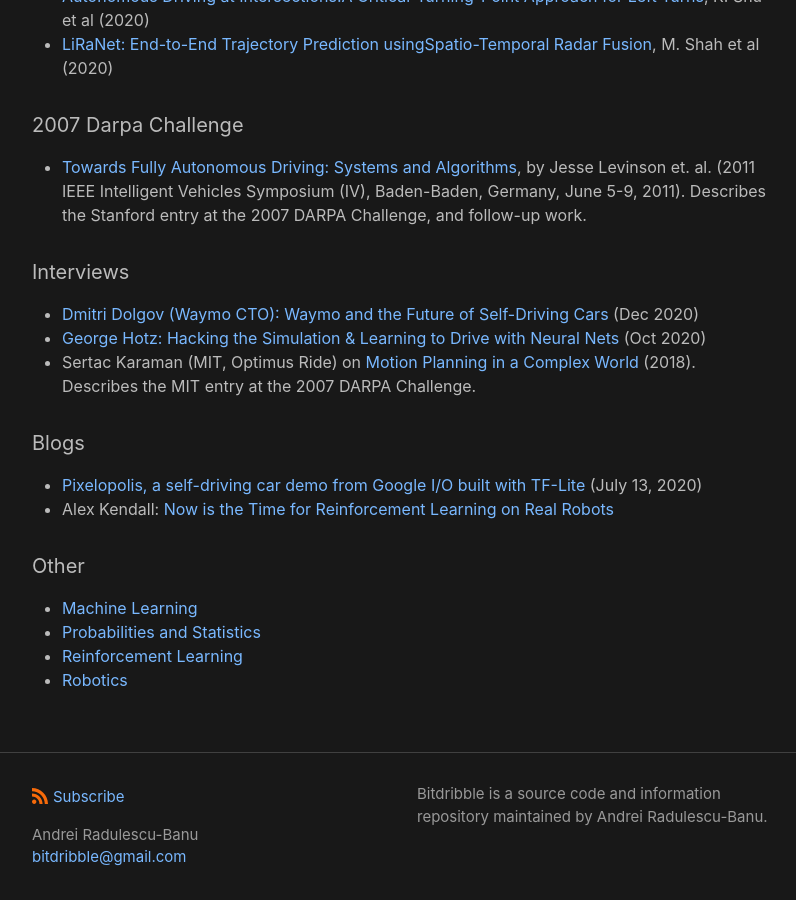
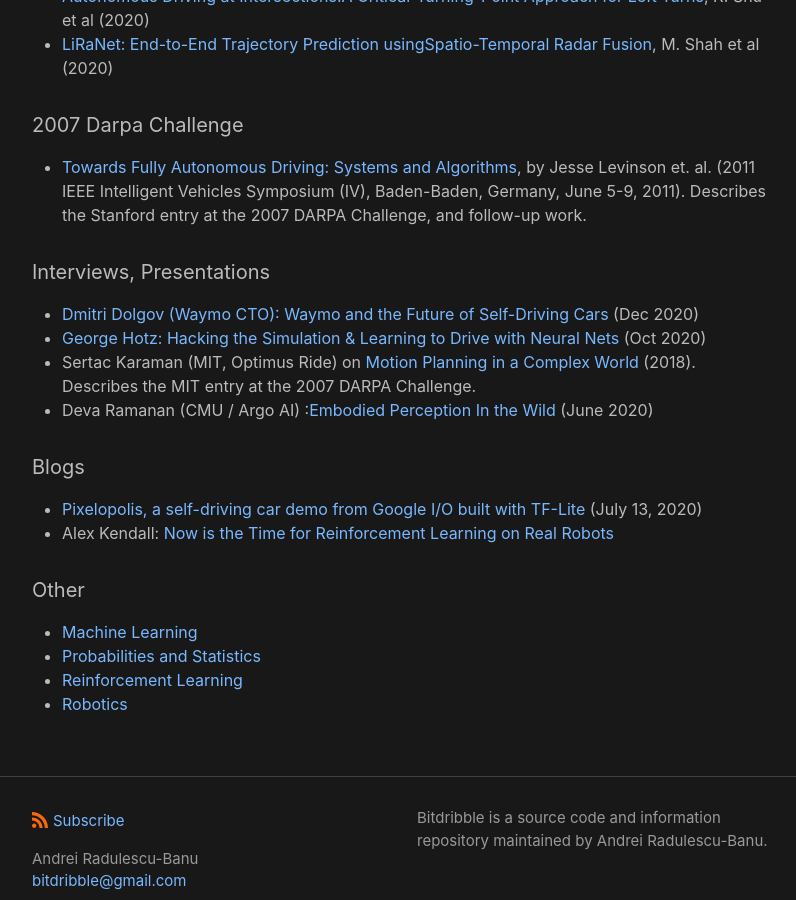
Before and after one commit to analytiq-hub/sigagent.github.io, a Jekyll site: the page built from self_driving_cars.md, in a window 1280 px wide and 900 px high, scrolled down 1536 px. Shown: the whole window, without its empty margins (238-1034 px from the left). Built offline with Jekyll 4.4.1, drawn with Linux system fonts in a browser that asks for light colours; a file with an impossible date is left out.

Commit message:
*** empty log message ***

```diff
--- a/self_driving_cars.md
+++ b/self_driving_cars.md
@@ -43,10 +43,11 @@ title: Self Driving Cars
 #### 2007 Darpa Challenge
 * [Towards Fully Autonomous Driving: Systems and  Algorithms](https://cs.stanford.edu/people/teichman/papers/iv2011.pdf), by Jesse Levinson et. al. (2011 IEEE Intelligent Vehicles Symposium (IV), Baden-Baden, Germany, June 5-9, 2011). Describes the Stanford entry at the 2007 DARPA Challenge, and follow-up work.
 
-#### Interviews
+#### Interviews, Presentations
 * [Dmitri Dolgov (Waymo CTO): Waymo and the Future of Self-Driving Cars](https://www.youtube.com/watch?v=P6prRXkI5HM&t=3632s) (Dec 2020)
 * [George Hotz: Hacking the Simulation & Learning to Drive with Neural Nets](https://www.youtube.com/watch?v=_L3gNaAVjQ4) (Oct 2020)
 * Sertac Karaman (MIT, Optimus Ride) on <a href="https://www.youtube.com/watch?v=0fLSf3NO0-s&list=PLrAXtmErZgOeY0lkVCIVafdGFOTi45amq">Motion Planning in a Complex World</a> (2018). Describes the MIT entry at the 2007 DARPA Challenge.
+* Deva Ramanan (CMU / Argo AI) :[Embodied Perception In the Wild](https://www.youtube.com/watch?v=3AqUBNtuku0) (June 2020)
 
 #### Blogs
 * [Pixelopolis, a self-driving car demo from Google I/O built with TF-Lite](https://blog.tensorflow.org/2020/07/pixelopolis-self-driving-car-demo-tensorflow-lite.html) (July 13, 2020)
```
